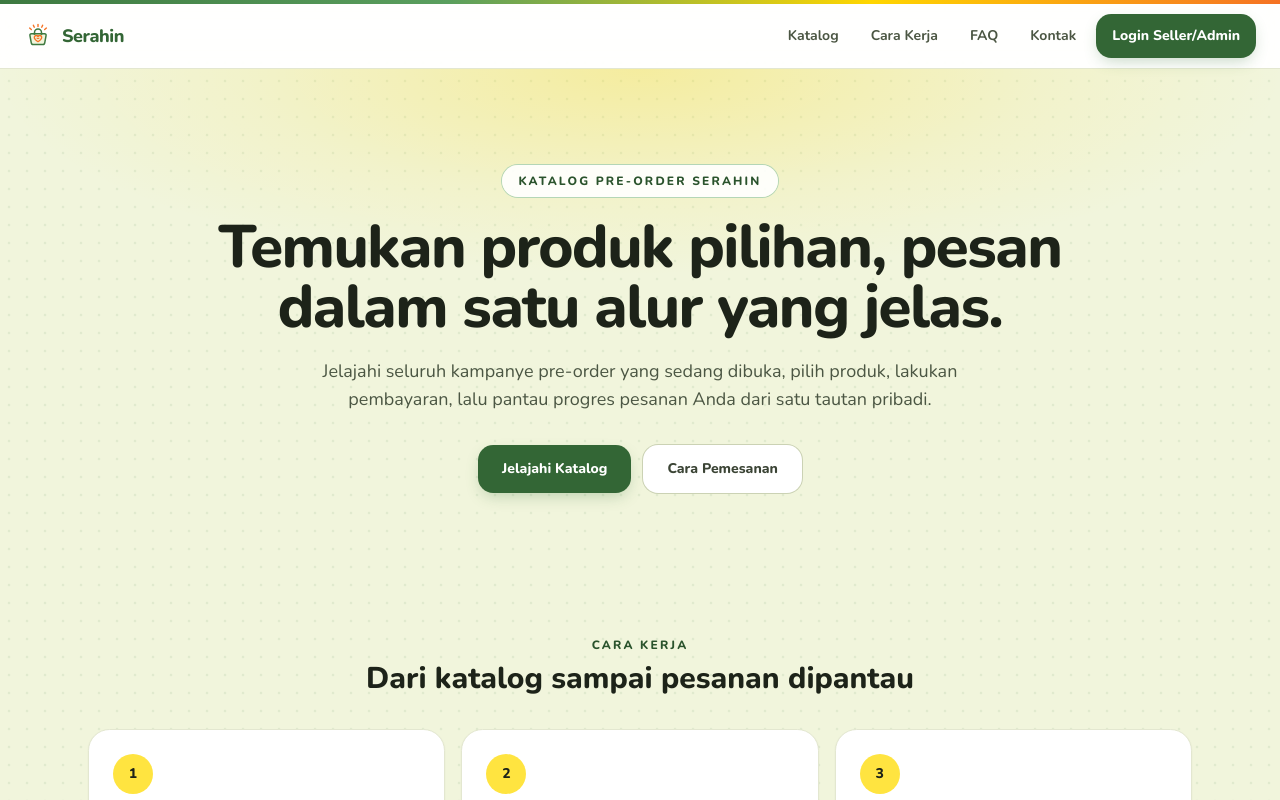
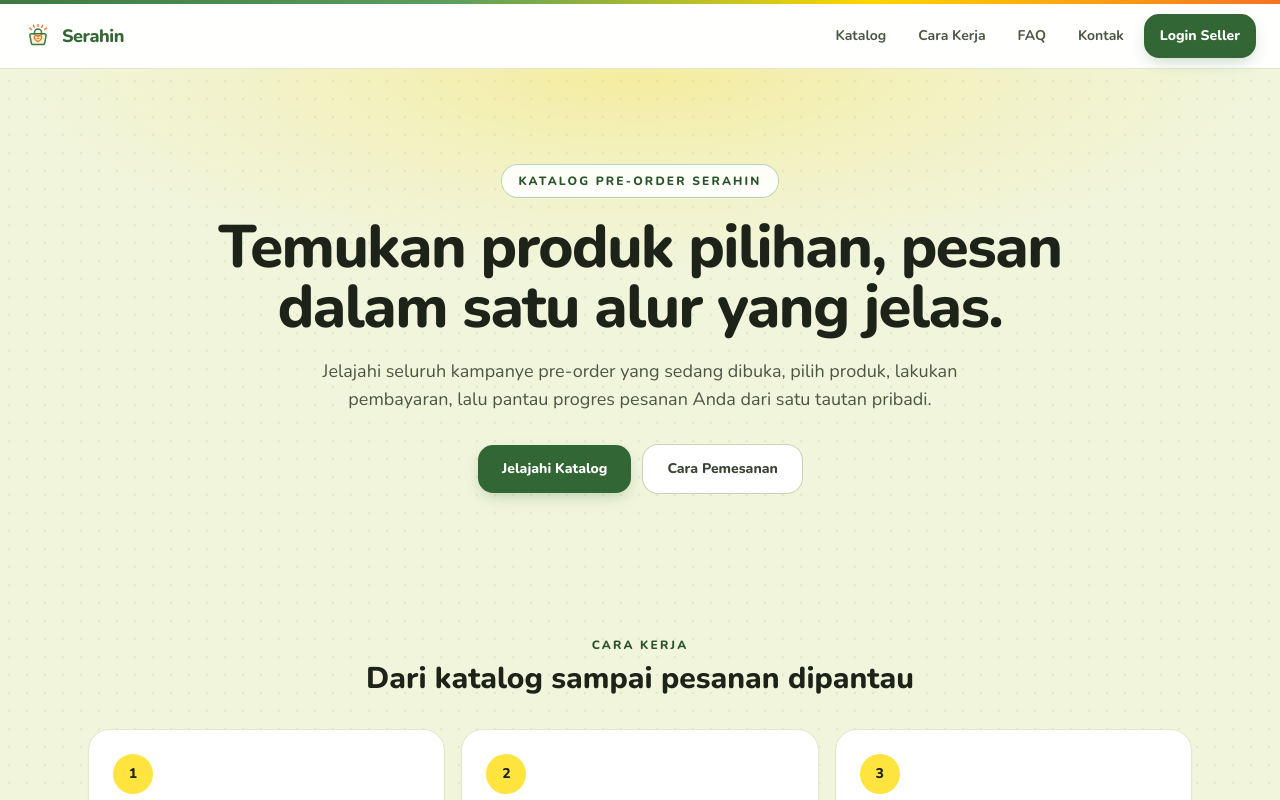
Before and after one commit to sadani-tech/serahin-web, a Next.js app: page / in a window 1280 px wide. Shown: the top 800 px of the page. Built offline with nearby package versions, Linux system fonts and the light colour scheme; no server answers.

Commit message:
serahin: update wording login seller

```diff
--- a/src/components/PublicHeader.tsx
+++ b/src/components/PublicHeader.tsx
@@ -39,7 +39,7 @@ export function PublicHeader({ loggedIn = false }: { loggedIn?: boolean }) {
             href={loggedIn ? "/dashboard" : "/login"}
             className="inline-flex min-h-11 items-center justify-center rounded-xl bg-brand-600 px-4 text-sm font-extrabold text-white shadow-brand hover:bg-brand-700"
           >
-            {loggedIn ? "Buka Dashboard" : "Login Seller/Admin"}
+            {loggedIn ? "Buka Dashboard" : "Login Seller"}
           </Link>
         </nav>
       </div>
```
